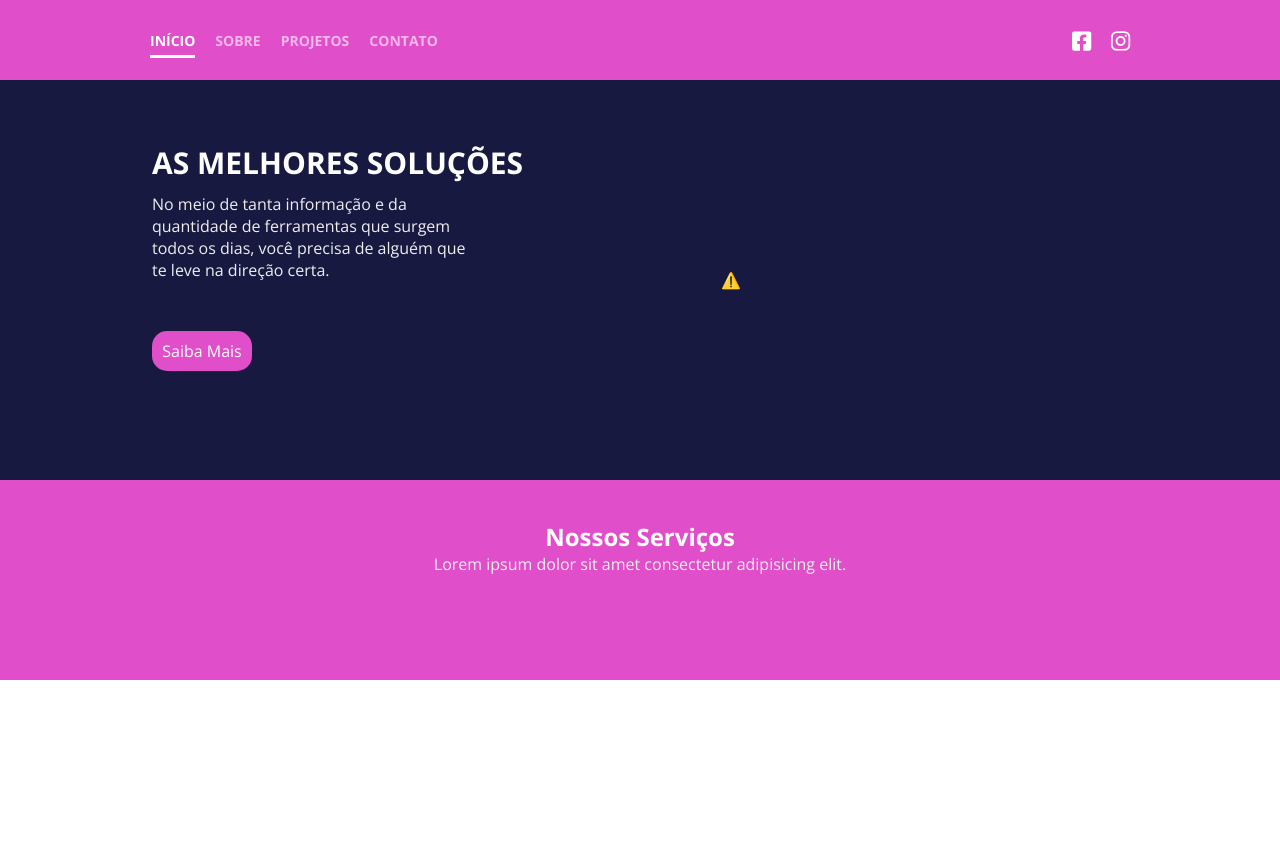
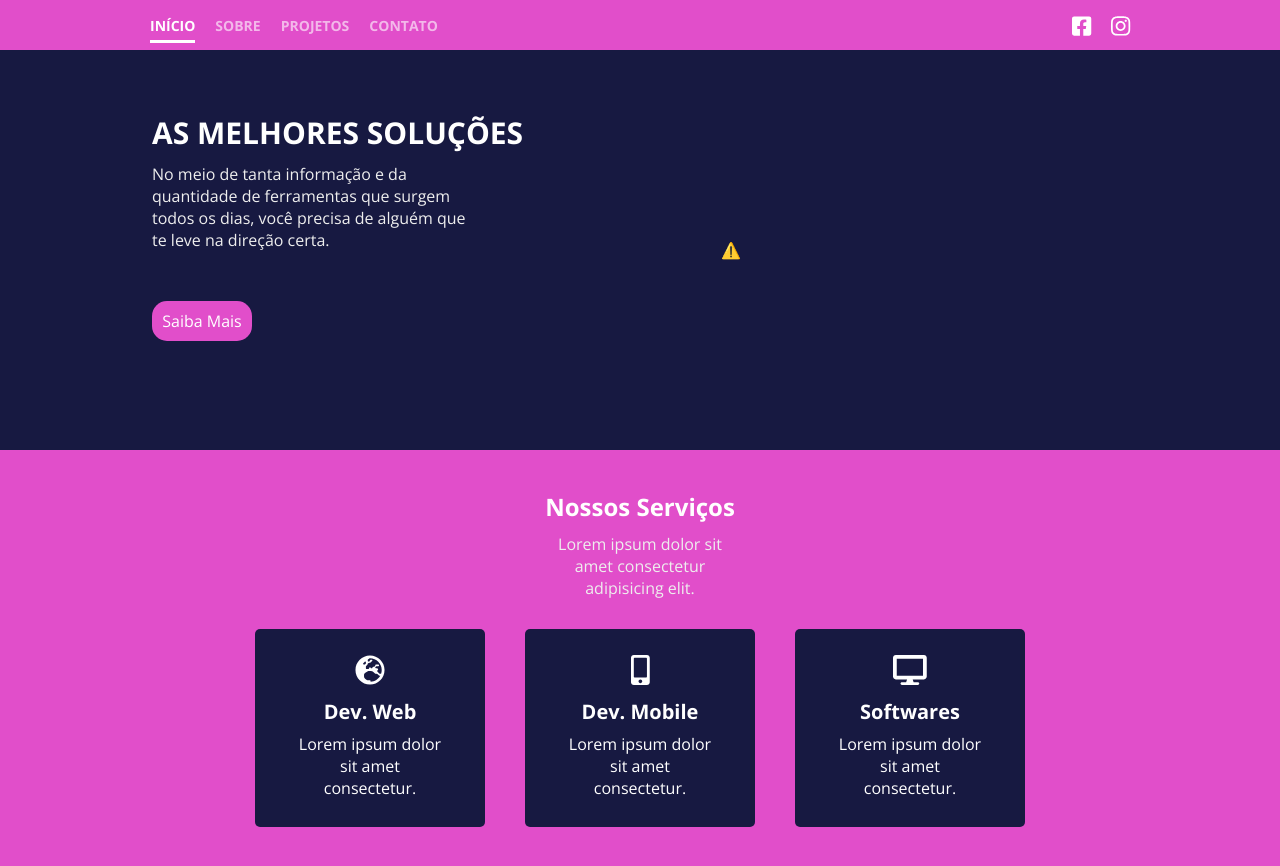
Before and after one commit to ValcineiJr/Siteweises, a React (Create React App) app: page / in a window 1280 px wide. Shown: the top 866 px of the page. Before the commit the page ends 800 px from the top, so only its background shows below. Built offline with nearby package versions, Linux system fonts and the light colour scheme; no server answers.

Commit message:
Box de nossos serviços completa

```diff
--- a/src/pages/Home/index.js
+++ b/src/pages/Home/index.js
@@ -23,9 +23,29 @@ import {
   MenuList,
   MenuText,
   MoreInfoBtn,
+  Service,
+  ServiceDescription,
+  ServiceName,
   Services
 } from "./styles";
 export default function Home() {
+  const services = [
+    {
+      icon: "fas fa-globe-europe",
+      name: "Dev. Web",
+      description: "Lorem ipsum dolor sit amet consectetur."
+    },
+    {
+      icon: "fas fa-mobile-alt",
+      name: "Dev. Mobile",
+      description: "Lorem ipsum dolor sit amet consectetur."
+    },
+    {
+      icon: "fas fa-desktop",
+      name: "Softwares",
+      description: "Lorem ipsum dolor sit amet consectetur."
+    }
+  ];
   const menuItens = [
     { id: 0, active: "active", name: "início" },
     { id: 1, active: "disable", name: "sobre" },
@@ -140,7 +160,17 @@ export default function Home() {
             <Box2Description>
               Lorem ipsum dolor sit amet consectetur adipisicing elit.
             </Box2Description>
-            <Services></Services>
+            <Services>
+              {services.map(service => (
+                <Service>
+                  <i class={service.icon}></i>
+                  <ServiceName>{service.name}</ServiceName>
+                  <ServiceDescription>
+                    Lorem ipsum dolor sit amet consectetur.
+                  </ServiceDescription>
+                </Service>
+              ))}
+            </Services>
           </Box2Container>
         </Container>
       </Box2>
--- a/src/pages/Home/styles.js
+++ b/src/pages/Home/styles.js
@@ -139,7 +139,6 @@ export const Box1Image = styled.img`
   width: 350px;
 `;
 export const Box2 = styled.div`
-  height: 200px;
   background: ${props => props.bgColor};
 `;
 export const Box2Container = styled.div`
@@ -153,7 +152,41 @@ export const Box2Title = styled.h2`
 `;
 export const Services = styled.div`
   display: flex;
+
+  @media (max-width: 840px) {
+    flex-direction: column;
+  }
 `;
 export const Box2Description = styled.p`
   color: #eee;
+  width: 200px;
+  margin: 10px 0;
+  text-align: center;
 `;
+export const Service = styled.div`
+  display: flex;
+  flex-direction: column;
+  align-items: center;
+  flex: 1;
+  padding: 20px 40px;
+  border-radius: 5px;
+  margin: 20px;
+  background: #171941;
+
+  i {
+    font-size: 30px;
+    color: #fff;
+  }
+`;
+export const ServiceName = styled.span`
+  color: #fff;
+  font-size: 20px;
+  margin: 8px 0;
+  font-weight: bold;
+`;
+export const ServiceDescription = styled.p`
+  color: #fff;
+  width: 150px;
+  padding-bottom: 8px;
+  text-align: center;
+`;
```
